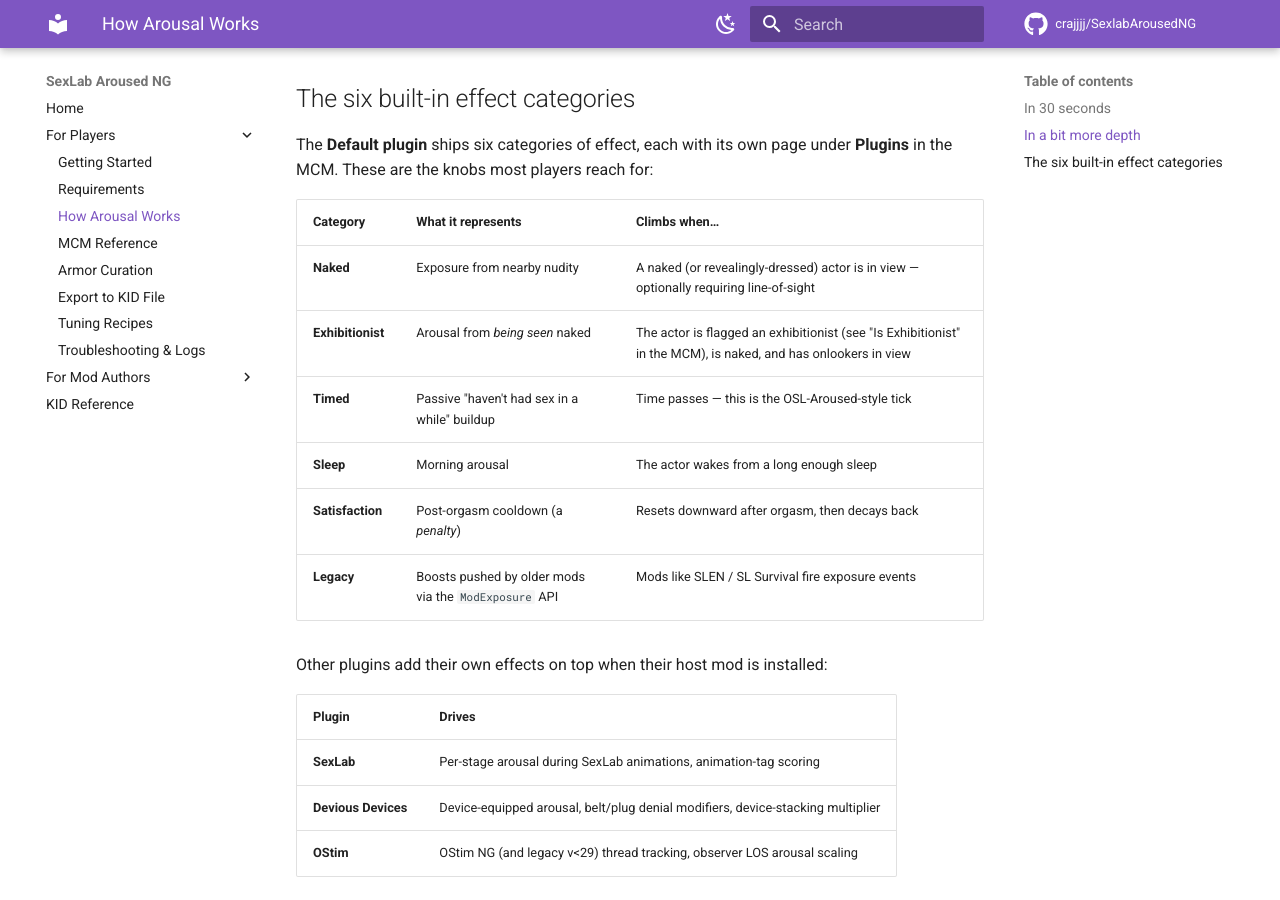
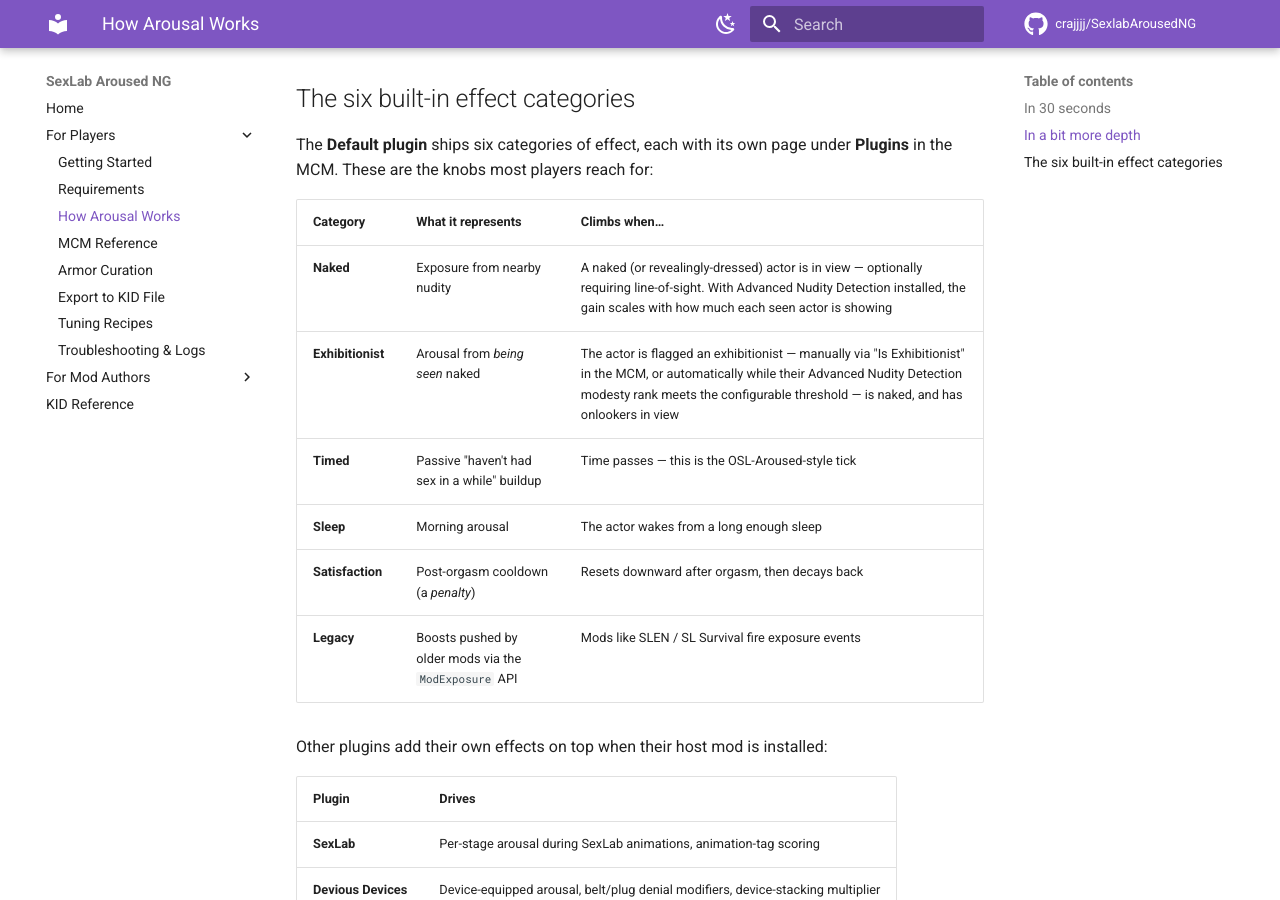
Before and after one commit to crajjjj/SexlabArousedNG, an MkDocs documentation site: the page built from docs/players/how-arousal-works.md, in a window 1280 px wide and 900 px high, scrolled down 782 px. Built offline with MkDocs 1.6.1 and Material for MkDocs 9.7.7, drawn with Linux system fonts in a browser that asks for light colours; comment, search, counter and statistics services are not loaded.

Commit message:
feat(and): graded naked-exposure scaling + dynamic exhibitionism from modesty ranks
Deepen the Advanced Nudity Detection integration in the default plugin:

- Naked effect now scales with how much the observed actor is actually
  showing: IsActorNaked caches a graded 0.1-1.0 exposure scale per actor
  per cycle (GetNakedExposureScale, from AND showing/topless/nude states),
  observers accumulate a weighted naked count and the effect rate/cap are
  scaled by the most exposed actor in view. Tier changes re-apply the
  effect via the aux state (legacy saves decode compatibly). MCM toggle,
  on by default; without AND everything behaves as before (scale 1.0).
- Dynamic exhibitionism: AND modesty ranks (threshold configurable, default
  4 Tease) are mirrored into the slaExhibitionist faction as rank 1
  (auto-managed), so MCM, API and third-party faction readers all see it.
  Manual rank-0 exhibitionist flags are never touched. MCM toggle + slider.

New MCM option ids 20/21/22 appended; new translation strings for all 10
languages; player docs updated.

```diff
--- a/docs/players/how-arousal-works.md
+++ b/docs/players/how-arousal-works.md
@@ -27,8 +27,8 @@
 
 | Category | What it represents | Climbs when… |
 |---|---|---|
-| **Naked** | Exposure from nearby nudity | A naked (or revealingly-dressed) actor is in view — optionally requiring line-of-sight |
-| **Exhibitionist** | Arousal from *being seen* naked | The actor is flagged an exhibitionist (see "Is Exhibitionist" in the MCM), is naked, and has onlookers in view |
+| **Naked** | Exposure from nearby nudity | A naked (or revealingly-dressed) actor is in view — optionally requiring line-of-sight. With Advanced Nudity Detection installed, the gain scales with how much each seen actor is showing |
+| **Exhibitionist** | Arousal from *being seen* naked | The actor is flagged an exhibitionist — manually via "Is Exhibitionist" in the MCM, or automatically while their Advanced Nudity Detection modesty rank meets the configurable threshold — is naked, and has onlookers in view |
 | **Timed** | Passive "haven't had sex in a while" buildup | Time passes — this is the OSL-Aroused-style tick |
 | **Sleep** | Morning arousal | The actor wakes from a long enough sleep |
 | **Satisfaction** | Post-orgasm cooldown (a *penalty*) | Resets downward after orgasm, then decays back |
```
Also changed, not shown: docs/players/mcm-reference.md (+3 -1 lines), 16 other files.
